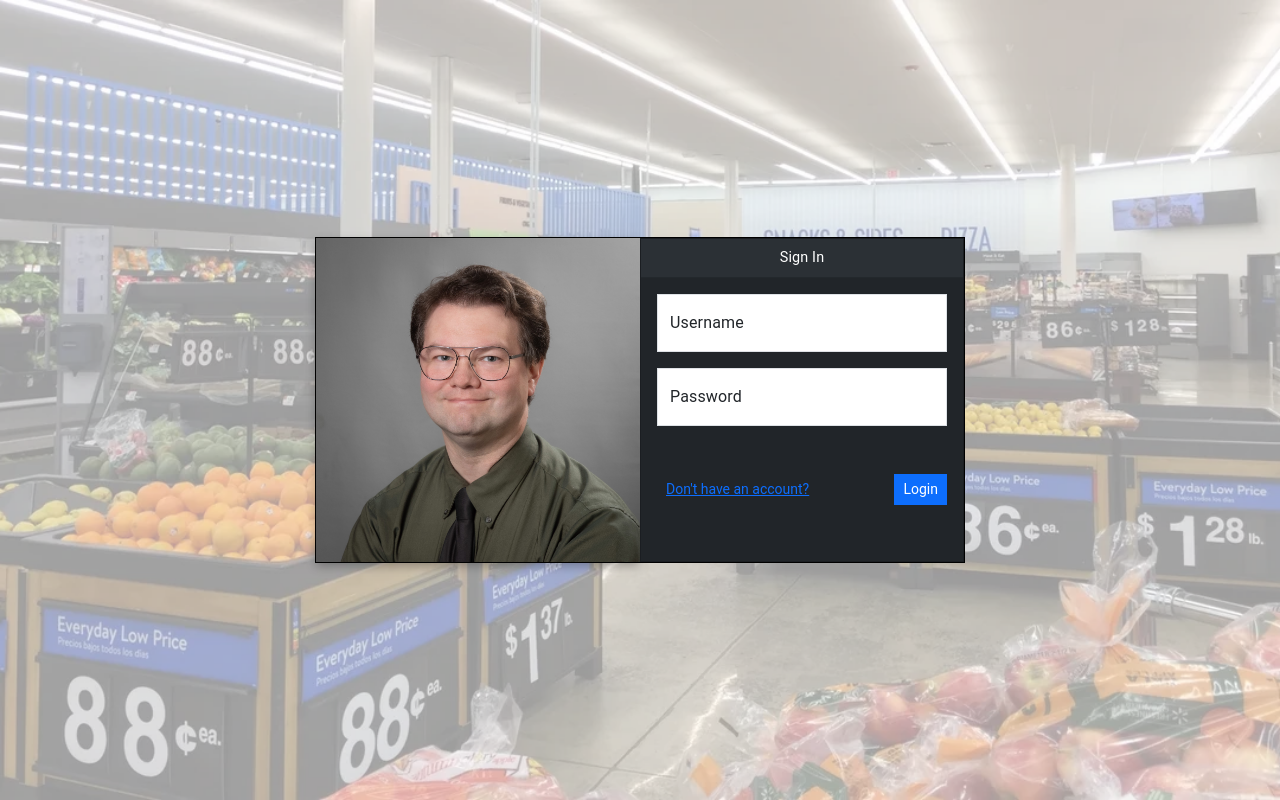
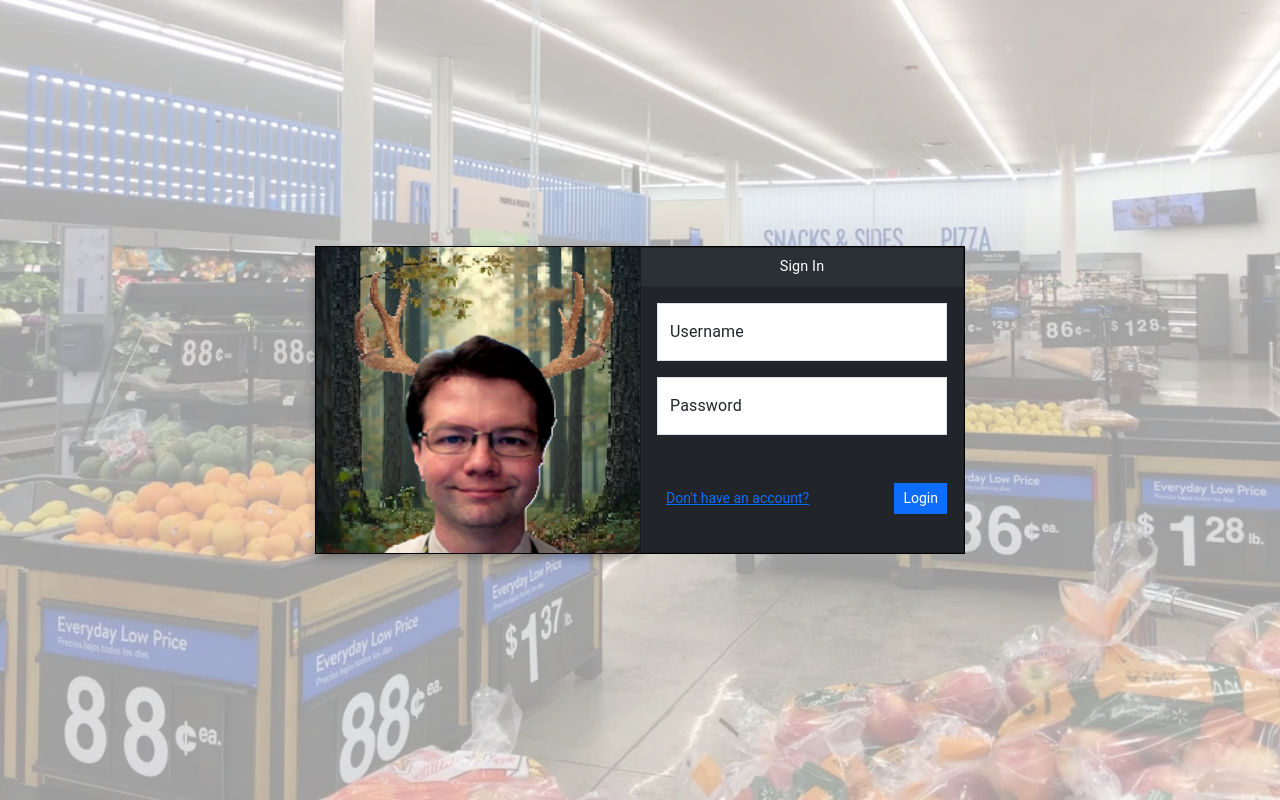
Before and after one commit to POOS-MOOSE/Recipe-Builder, a React (Create React App) app in the folder client/: page /login in a window 1280 px wide. Built offline with nearby package versions, Linux system fonts and the light colour scheme.

Commit message:
change image

```diff
--- a/client/src/login.tsx
+++ b/client/src/login.tsx
@@ -60,7 +60,7 @@ const Login = () => {
           >
             <Card.Img
               variant="top"
-              src={'/imgs/Matthew-Gerber790edit-scaled.jpg'}
+              src={'/imgs/poos-moose.png'}
               alt="logo"
               className="w-50 object-fit-cover rounded-0"
               style={{
```
Also changed, not shown: client/public/imgs/poos-moose.png (added), 2 other files (tests, documents, lock files or other folders).
